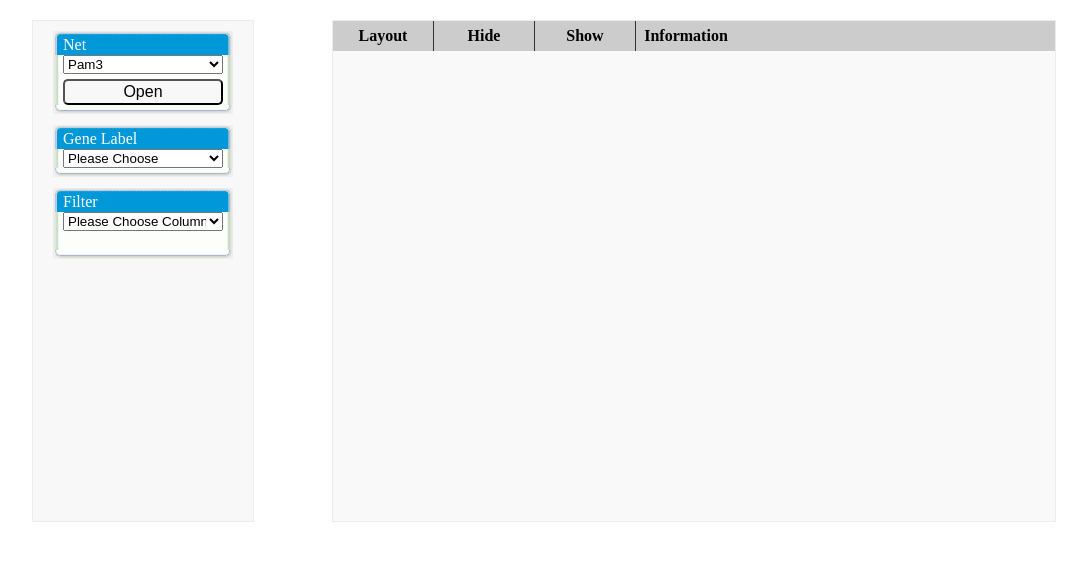
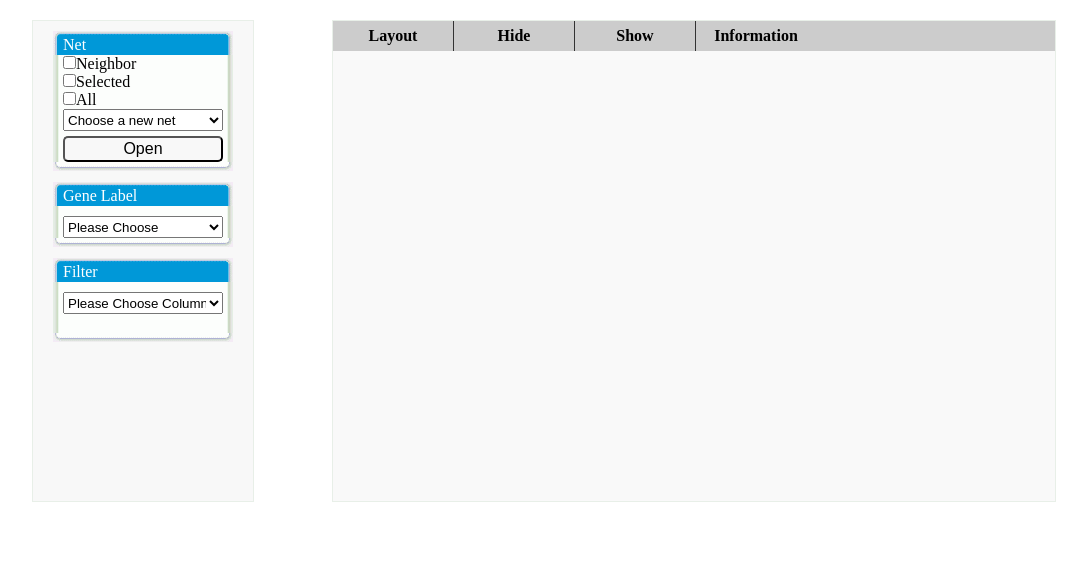
Before and after one commit to LiuYuQ/net, a Flask app: page /info in a window 1280 px wide. Shown: the part 62-623 px from the top of the page, without its empty margins (96-1183 px from the left). Run offline with Flask 2, Linux system fonts and the light colour scheme; data that the repository does not hold is empty; some libraries are stand-ins or nearby versions.

Commit message:
Add files via upload

```diff
--- a/app.py
+++ b/app.py
@@ -24,8 +24,8 @@ def buildEdges(relationRecord):
 def buildEdges1(relationRecord):
     data = {"source": str(re.findall(r"start='node/(.*?)'", str(relationRecord[0]))[0]),
             "target": str(re.findall(r"end='node/(.*?)'", str(relationRecord[0]))[0]),
-            "relationship": str(re.findall(r"type='(.*?)'", str(relationRecord[0]))[0]),
-            "weight":  str(re.findall(r"weight': '(.*?)'", str(relationRecord[0]))[0])}
+            "relationship": str(re.findall(r"type='(.*?)'", str(relationRecord[0]))[0])}
+            # "weight":  str(re.findall(r"weight': '(.*?)'", str(relationRecord[0]))[0])}
     return {"data": data}
 
 @app.route('/')
@@ -35,7 +35,7 @@ def index():
 @app.route('/search',methods=['POST'])
 def search():
     global target
-    target = request.get_json()["target"]
+    target = tuple(request.get_json()['target'])
     return target
 
 @app.route('/search1')
@@ -50,12 +50,14 @@ def search1():
         res = re.findall(p1, net)
         result.append(res)
     result = sum(result,[])
+    # print ("res",result)
     data = {}
     for key in result:
         key = str(key.replace("'", ""))
         netset.append(key)
     for key in netset:
         data[key] = data.get(key, 0) + 1
+    # print("data",data)
     return jsonify(nets = data)
 
 @app.route('/select',methods=['POST'])
--- a/static/css/style.css
+++ b/static/css/style.css
@@ -17,7 +17,7 @@ a:hover{
 #cy {
 	width: 100%;
     margin-top : 0px;
-    height: 470px;
+    height: 450px;
     text-align: left;
     background-color: #f9f9f9;
 }
@@ -34,25 +34,25 @@ a:hover{
 
 #content {
     width: 100%;
-    height:500px;
+    height:470px;
 }
 
 #left_comp{
-	height: 500px;
+	height: 480px;
 	background-color: #f8f8f8;
 	width:220px;
 	float:left;
 }
 
 #right_comp{
-	height: 500px;
+	height: 480px;
 	margin-left: 300px;
 	weight:800px;
 	background-color: #eee;
     position:relative
 }
 
-input[type="button"]{
+input[type="button"], input[type="submit"]{
     text-decoration:none;
     background:#0080FF;
     color:white;
@@ -136,7 +136,7 @@ option{
 	display: block;
 	border-right: 1px solid #333;
 	color: #000;
-	width: 100px;
+	width: 120px;
 	height: 30px;
 	line-height: 30px;
 	text-align: center;
@@ -199,3 +199,13 @@ input[type="range"]::-webkit-slider-thumb {
 	border-radius: 50%; /*外观设置为圆形*/
 	border: solid 1px #555; /*设置边框*/
 }
+
+#netMenu li{
+    line-height:30px;
+    letter-spacing:1px;
+    clear:both;
+}
+
+select{
+    height:22px;
+}
--- a/templates/network.html
+++ b/templates/network.html
@@ -15,7 +15,7 @@
 			<h1 style="color:#696969; line-height: 60px; font-weight: normal; font-family: sans-serif;">Network Visualization</h1>
 		</div>
 	</div>
-    <div id="content" style="height:400px; width:80%; margin:0 auto;">
+    <div id="content" style="height:500px; width:80%; margin:0 auto;">
 		<div id="left_comp" style="border:solid 1px #e8efe8">
 			<div>
 				<form>
@@ -23,12 +23,13 @@
 					<div class="toggle">
 						<div class="toggle_title"><p>Net</p></div>
 						<div class="toggle_select" >
+                            <div>
+                                <input id="neighbor" type="checkbox">Neighbor<br>
+                                <input id="selected" type="checkbox">Selected<br>
+                                <input id="all" type="checkbox">All
+                            </div>
 							<div><select class="net"  style="width:160px" id="menu_net">
-								<option value="pam3" selected>Pam3</option>
-								<option value="r848" >R848</option>
-								<option value="I2D" >I2D</option>
-								<option value="HumanNet" >HumanNet</option>
-								<option value="HumanSignaling" >HumanSignaling</option>
+								<option value="default" selected>Choose a new net</option>
 								</select>
 								<input type="button" style="width:160px; background:#f8f8f8;color:black;margin-top:5px;" value="Open" id="net_select">
 							</div>
@@ -40,7 +41,7 @@
 					<div class="toggle">
 						<div class="toggle_title"><p>Gene Label</p></div>
 						<div class="toggle_select">
-							<div><select class="label" id="menu_label" style="width:160px" onchange="labelSelect(this.id)">
+							<div><select class="label" id="menu_label" style="width:160px; margin-top:10px;" onchange="labelSelect(this.id)">
 								<option selected>Please Choose</option>
 								<option value="a">a</option>
 								<option value="b">b</option>
@@ -55,7 +56,7 @@
 					<div class="toggle">
 						<div class="toggle_title"><p>Filter</p></div>
 						<div class="toggle_select">
-							<div><select class="filter" id="filter" style="width:160px" onchange="filter_column(this.id)">
+							<div><select class="filter" id="filter" style="width:160px;margin-top:10px;" onchange="filter_column(this.id)">
 								<option selected>Please Choose Column</option>
 								<option value="exp">Node:exp</option>
 								<option value="weight">Edge:weight</option>
@@ -107,7 +108,7 @@
 			<div id="cy"></div>
 		</div>
 	</div>
-	<div id="info" style="display:none;border-top:10px;">
+	<div id="info" style="width:80%; margin:0 auto;display:none;">
 		<div><ul class="dropdown" id="infoList">
 			<li><a id="expression" value="expression">Expression</a></li>
 			<li><a id="function" value="function">Function</a></li>
@@ -124,15 +125,29 @@
 		var cy = new Object();
 	</script>
 
+    <script>
+    $(function(){
+        $.get('/search1', function (result){
+            for(var item in result.nets){
+                $("#menu_net").append("<option value=" + item + ">" +item + "（" + result.nets[item] + " nodes ）"+"</option>");
+            };
+         }, 'json');
+    });
+    </script>
+
    	<!--选择网络-->
 	<script>
 	$("#net_select").click(function(){
 		var net = document.getElementById("menu_net").value;
+		var check = 0;
+			if($("input[type='checkbox']").is(':checked')==true){
+				check = $("input[type='checkbox']:checked").attr("id");
+			}
 		$.ajax({
 			type : 'post',
 			url : '/select',
 			dataType : 'json',
-			data : JSON.stringify({'net':net}),
+			data : JSON.stringify({'net':net, 'check':check}),
 			contentType : 'application/json',
 			traditional : true,
 			success : function(){
@@ -142,7 +157,7 @@
 <!--					alert("error!");-->
 			}
 		});
-		window.location.href='/info';
+		window.location.href='/info?net=' + net + '&check=' + check;
 		window.event.returnValue=false;
 	})
 	</script>
@@ -224,12 +239,13 @@
 
     <script>
         window.onload=function (){
-            function GetQueryString(name){
-                 var reg = new RegExp("(^|&)"+ name +"=([^&]*)(&|$)");
-                 var r = window.location.search.substr(1).match(reg); //search,查询？后面的参数，并匹配正则
-                 if(r!=null)return  unescape(r[2]); return null;
-            };
-            var nodes = GetQueryString('nodes').split(',');
+<!--            function GetQueryString(name){-->
+<!--                 var reg = new RegExp("(^|&)"+ name +"=([^&]*)(&|$)");-->
+<!--                 var r = window.location.search.substr(1).match(reg); //search,查询？后面的参数，并匹配正则-->
+<!--                 if(r!=null)return  unescape(r[2]); return null;-->
+<!--            };-->
+<!--            var nodes = GetQueryString('nodes').split(',');-->
+            var nodes = sessionStorage.getItem("nodes").split(',');
             var result = cy.collection();
             for(var i in nodes){
 				cy.nodes().forEach(function(ele){
```
Also changed, not shown: templates/index.html (+31 -32 lines).
